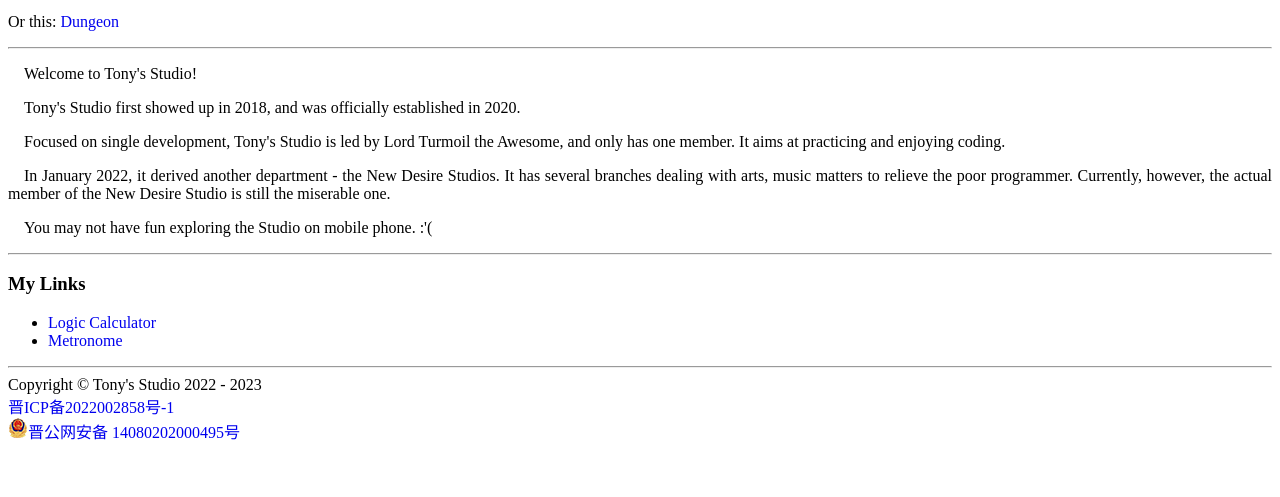
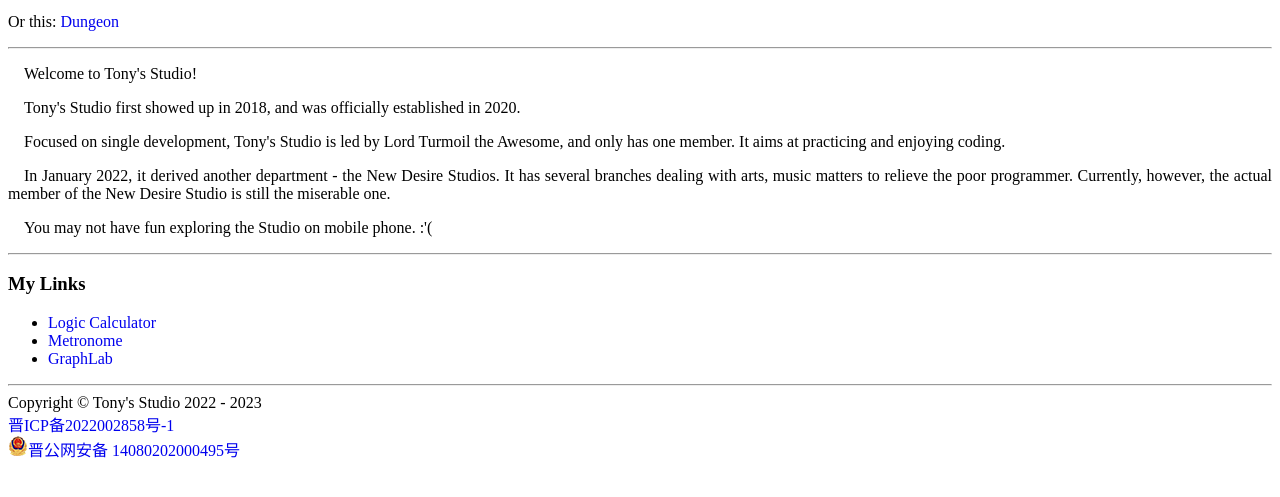
Before and after one commit to Lord-Turmoil/webpage, a plain HTML site: page tonys-studio/mobile.html in a window 1280 px wide. Shown: the part 197-694 px from the top of the page. Drawn offline with Linux system fonts and the light colour scheme.

Commit message:
Add graphlab to links.

```diff
--- a/tonys-studio/js/links.js
+++ b/tonys-studio/js/links.js
@@ -1,6 +1,7 @@
 var linkList = [
     '<li><a href="http://www.tonys-studio.top:81" target="_blank">Logic Calculator</a></li>',
-    '<li><a href="http://www.tonys-studio.top:83" target="_blank">Metronome</a></li>'
+    '<li><a href="http://www.tonys-studio.top:83" target="_blank">Metronome</a></li>',
+    '<li><a href="http://www.tonys-studio.top:84" target="_blank">GraphLab</a></li>'
 ];
 
 // '<li><a href="http://www.tonys-studio.top:90/" target="_blank">Genesis</a></li>'
```
Also changed, not shown: graphlab/index.html (+1 -1 lines).
